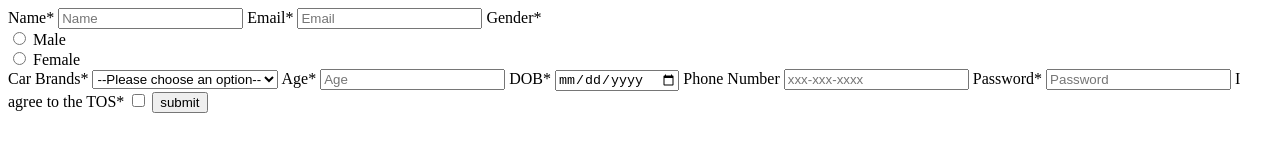
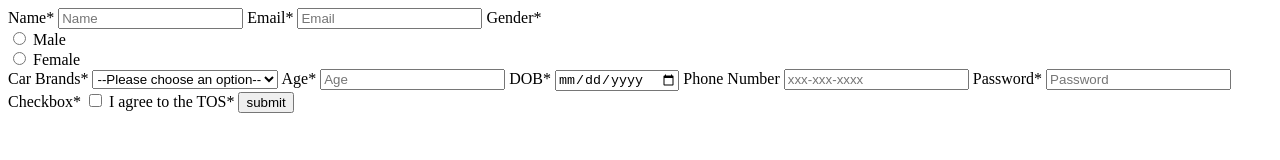
Before and after one commit to acciojob/signup-form-car-SwarnaSkyla, a website: page main.html in a window 1280 px wide. Drawn offline with Linux system fonts and the light colour scheme.

Commit message:
created a submission

```diff
--- a/main.html
+++ b/main.html
@@ -24,7 +24,7 @@
 			<label for="female">Female</label><br>
 
 
-			<label for="cars" >Car Brands*</label>
+			<label for="cars">Car Brands*</label>
 			<select id="cars" name="cars" aria-multiselectable>
 				<option value=""selected>--Please choose an option--</option>
 				<option>BMW</option>
@@ -46,9 +46,10 @@
 
 
 
+			<label for="checkbox">Checkbox*</label>
+		<input type="checkbox" id="tos" name="checkbox"required >
+			<label for="tos">I agree to the TOS*</label>
 
-			<label for="tos">I agree to the TOS*</label>
-		<input type="checkbox" id="tos" name="checkbox"required >
 
 
 		<button type="button">submit</button>
```
